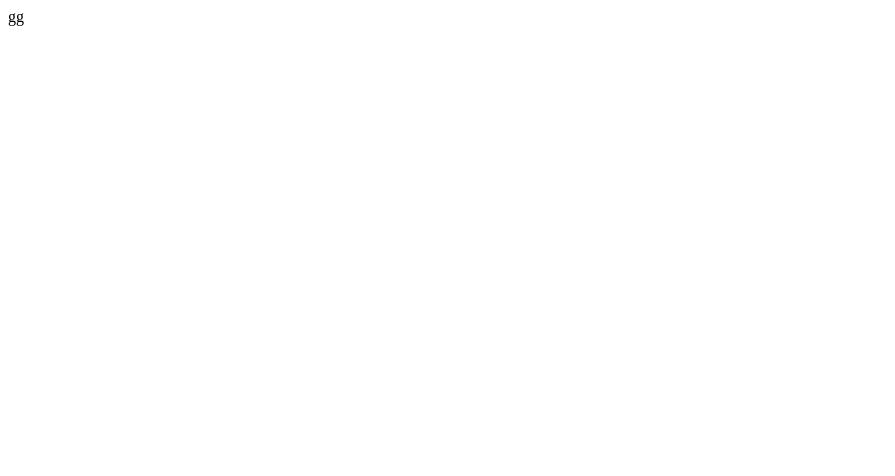
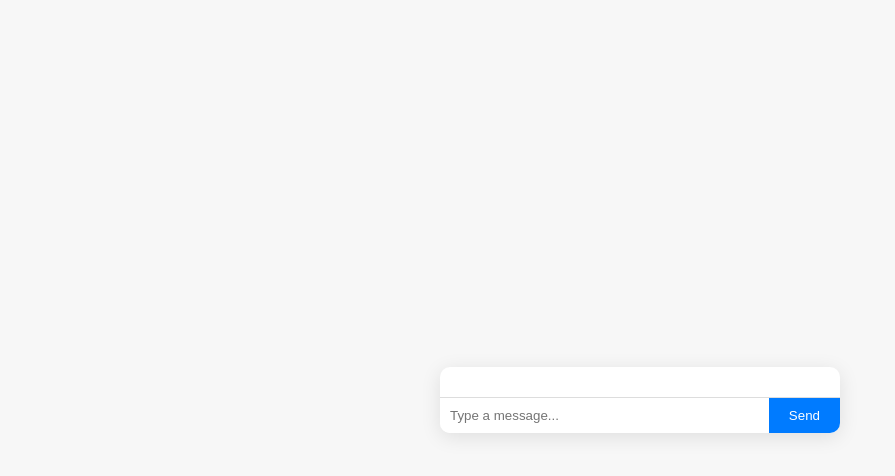
Before and after one commit to Wiszgem/Jw-fieldflow-app, a plain HTML site: page ai.html in a window 1280 px wide. Shown: the whole page, without its empty margins (0-895 px from the left). Drawn offline with Linux system fonts and the light colour scheme.

Commit message:
Update ai.html

```diff
--- a/ai.html
+++ b/ai.html
@@ -1 +1,119 @@
-gg
+
+<!DOCTYPE html>
+<html lang="en">
+<head>
+<meta charset="UTF-8">
+<meta name="viewport" content="width=device-width, initial-scale=1.0">
+<title>Gemini AI Chatbot</title>
+<style>
+  body {
+    font-family: Arial, sans-serif;
+    background: #f7f7f7;
+    display: flex;
+    justify-content: center;
+    align-items: center;
+    height: 100vh;
+    margin: 0;
+  }
+  .chat-container {
+    width: 400px;
+    max-width: 90%;
+    background: #fff;
+    border-radius: 10px;
+    box-shadow: 0 4px 20px rgba(0,0,0,0.1);
+    display: flex;
+    flex-direction: column;
+    overflow: hidden;
+  }
+  .chat-box {
+    flex: 1;
+    padding: 15px;
+    overflow-y: auto;
+    border-bottom: 1px solid #ddd;
+  }
+  .message {
+    margin: 8px 0;
+    padding: 10px;
+    border-radius: 8px;
+    max-width: 80%;
+    word-wrap: break-word;
+  }
+  .user {
+    background: #007BFF;
+    color: white;
+    align-self: flex-end;
+  }
+  .bot {
+    background: #f1f1f1;
+    color: black;
+    align-self: flex-start;
+  }
+  .input-area {
+    display: flex;
+  }
+  .input-area input {
+    flex: 1;
+    padding: 10px;
+    border: none;
+    outline: none;
+  }
+  .input-area button {
+    background: #007BFF;
+    color: white;
+    border: none;
+    padding: 0 20px;
+    cursor: pointer;
+  }
+</style>
+</head>
+<body>
+<div class="chat-container">
+  <div class="chat-box" id="chatBox"></div>
+  <div class="input-area">
+    <input type="text" id="userInput" placeholder="Type a message..." />
+    <button onclick="sendMessage()">Send</button>
+  </div>
+</div>
+
+<script>
+const chatBox = document.getElementById('chatBox');
+
+async function sendMessage() {
+  const input = document.getElementById('userInput');
+  const message = input.value.trim();
+  if (!message) return;
+
+  addMessage(message, 'user');
+  input.value = '';
+
+  try {
+    const response = await fetch('https://api.openai.com/v1/responses', {
+      method: 'POST',
+      headers: {
+        'Content-Type': 'application/json',
+        'Authorization': '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' // <-- Replace with your key locally
+      },
+      body: JSON.stringify({
+        model: "gemini-2.0",
+        input: message
+      })
+    });
+
+    const data = await response.json();
+    const botMessage = data.output?.[0]?.content?.[0]?.text || "Sorry, I couldn't understand that.";
+    addMessage(botMessage, 'bot');
+  } catch (error) {
+    addMessage("Error connecting to AI: " + error.message, 'bot');
+  }
+}
+
+function addMessage(text, sender) {
+  const msgDiv = document.createElement('div');
+  msgDiv.className = `message ${sender}`;
+  msgDiv.textContent = text;
+  chatBox.appendChild(msgDiv);
+  chatBox.scrollTop = chatBox.scrollHeight;
+}
+</script>
+</body>
+</html>
```
